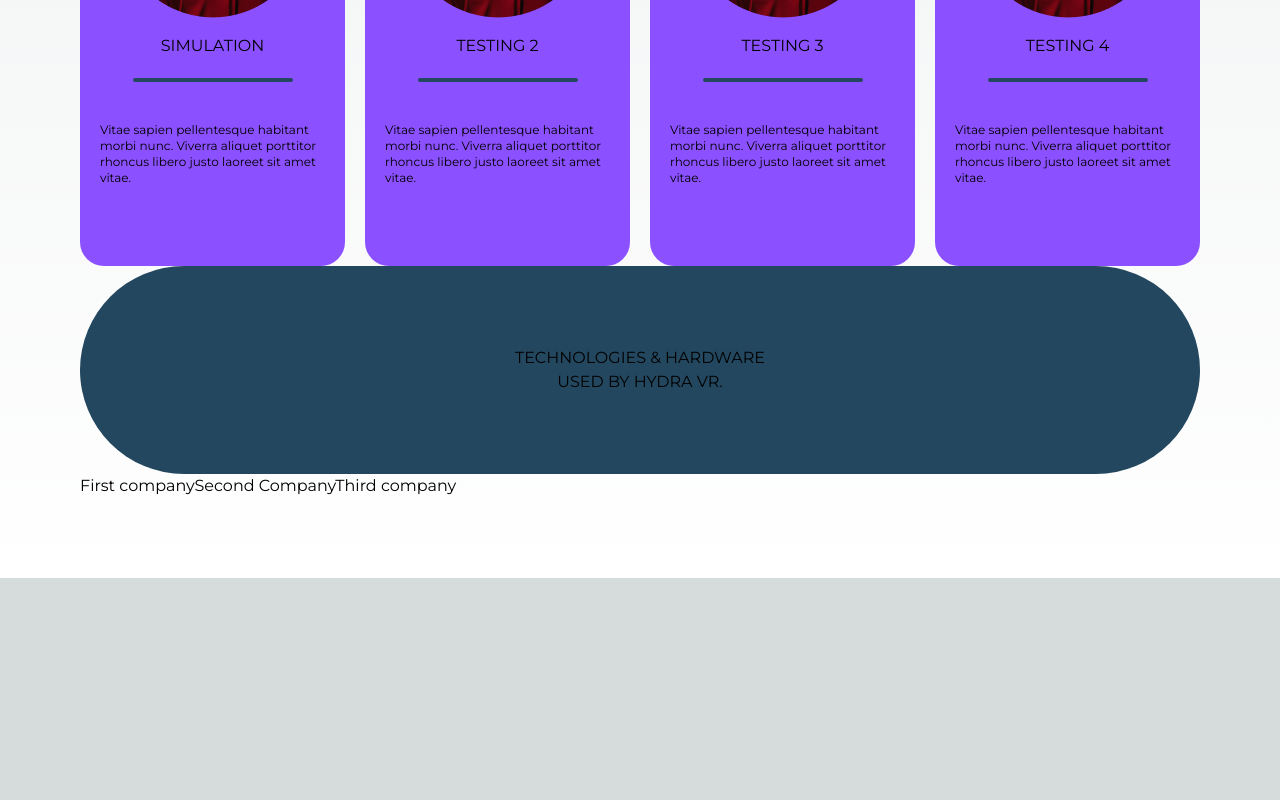
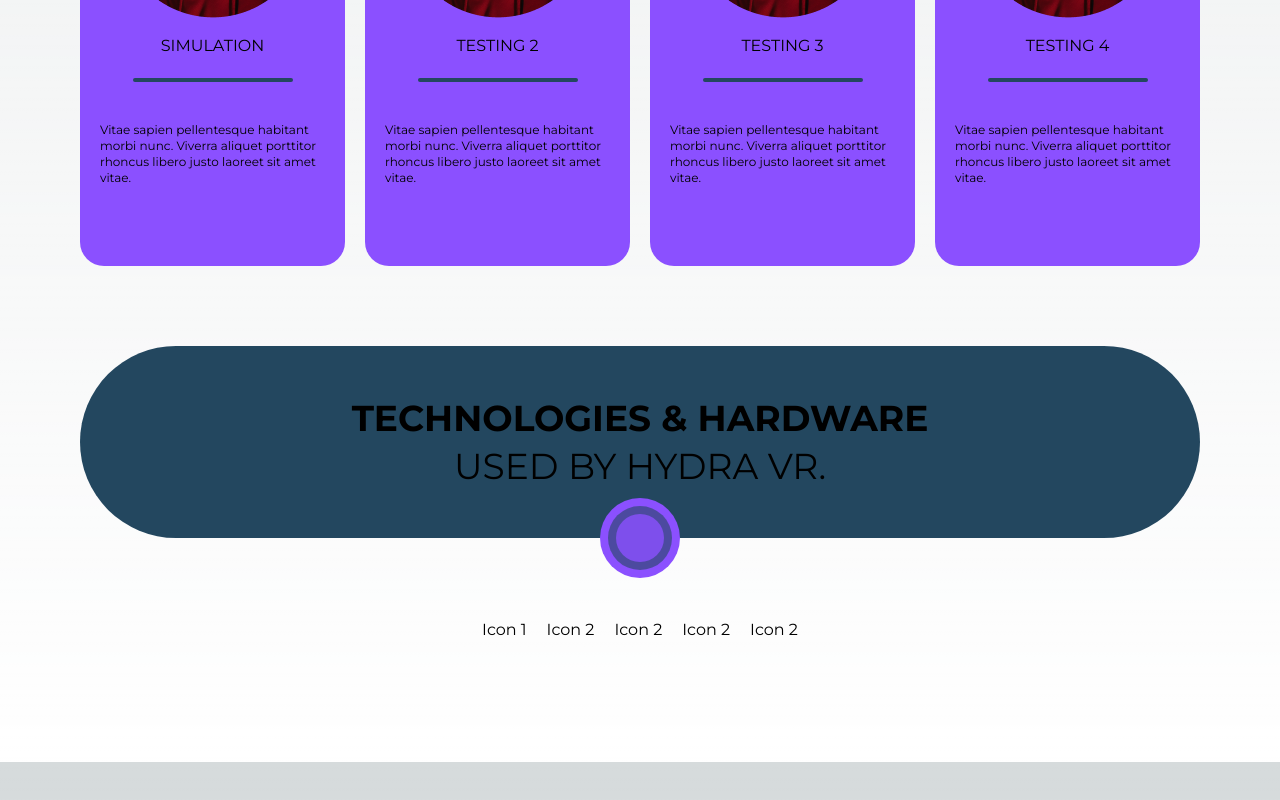
Before and after one commit to albertBarsegyan/personal-webpage, a Next.js app: page / in a window 1280 px wide. Shown: the part 1906-2706 px from the top of the page. Before the commit the page ends 2484 px from the top, so only its background shows below. Built offline with nearby package versions, Linux system fonts and the light colour scheme.

Commit message:
feat: contact us

```diff
--- a/src/app/page.tsx
+++ b/src/app/page.tsx
@@ -2,6 +2,7 @@
 import { AboutUsSection } from '@/components/about-us-section/about-us-section';
 import { ReasonSection } from '@/components/reason-section/reason-section';
 import { CompaniesSection } from '@/components/companies-section/companies-section';
+import { ContactUs } from '@/components/contact-us/contact-us';
 
 export default function Home() {
   return (
@@ -10,7 +11,7 @@
       <AboutUsSection/>
       <ReasonSection/>
       <CompaniesSection/>
-      {/*<ContactUs/>*/}
+      <ContactUs/>
       {/*<Footer/>*/}
     </div>
   );
--- a/src/components/common/card/card.tsx
+++ b/src/components/common/card/card.tsx
@@ -14,7 +14,7 @@
   return (
     <div className="p-5 rounded-3xl bg-blueberry-300 flex justify-center flex-col pt-10 pb-20 max-w-80">
       <div className='mx-auto w-full relative max-w-48 h-48'>
-        <Image className='w-full h-full top-0 left-0 object-cover rounded-full' objectFit="cover" fill width={imageWidth} src={data.imageSrc} alt={data.imageAlt}/>
+        <Image className='w-full h-full top-0 left-0 object-cover rounded-full' fill width={imageWidth} src={data.imageSrc} alt={data.imageAlt}/>
       </div>
 
       <div className='mt-4 flex flex-col justify-center items-center'>
--- a/src/components/companies-section/companies-section.tsx
+++ b/src/components/companies-section/companies-section.tsx
@@ -1,29 +1,36 @@
-import { Fragment } from 'react';
-
-const Companies = [
-  { id:0,
-    content:'First company'
+const companiesList = [
+  { id: 0,
+    content: <div>Icon 1</div>
   },
-  { id:1,
-    content:'Second Company'
+  { id: 2,
+    content: <div>Icon 2</div>
   },
-  { id:2,
-    content:'Third company'
-  }
+  { id: 3,
+    content: <div>Icon 2</div>
+  },
+  { id: 4,
+    content: <div>Icon 2</div>
+  },
+  { id: 5,
+    content: <div>Icon 2</div>
+  },
 ];
 
 export function CompaniesSection() {
+
   return (
-    <div>
-      <div className='rounded-full w-full bg-blue-gray-900 py-20 flex flex-col justify-center items-center'>
-        <span>TECHNOLOGIES & HARDWARE</span>
-        <p>USED BY HYDRA VR.</p>
-        <div></div>
+    <div className='mt-20'>
+      <div className='relative w-full h-48 rounded-full flex flex-col items-center justify-center bg-blue-gray-900'>
+        <p className='text-4xl font-bold'>TECHNOLOGIES & HARDWARE</p>
+        <p className='text-4xl mt-2'>USED BY HYDRA VR.</p>
+        <div className='w-20 h-20 rounded-full absolute -bottom-10 bg-blueberry-300'></div>
+        <div className='w-16 h-16 rounded-full absolute bg-opacity-60 -bottom-8 bg-blue-gray-900'></div>
+        <div className='w-12 h-12 rounded-full absolute bg-opacity-80 -bottom-6 bg-blueberry-300'></div>
       </div>
 
-      <div>
-        {Companies.map(company => <Fragment key={company.id}>{company.content}</Fragment>)}
+      <div className='flex flex-wrap items-center justify-center mt-20 gap-5'>
+        {companiesList.map(company => <div key={company.id}>{company.content}</div>)}
       </div>
     </div>
   );
-};
+}
--- /dev/null
+++ b/src/components/contact-us/contact-us.tsx
@@ -0,0 +1,7 @@
+export function ContactUs() {
+  return (
+    <div className='mt-10'>
+
+    </div>
+  );
+};
--- a/src/components/hero-section/hero-section.tsx
+++ b/src/components/hero-section/hero-section.tsx
@@ -5,7 +5,7 @@
 import { MailIcon } from '@/icons/mail-icon';
 import { PhoneIcon } from '@/icons/phone-icon';
 
-const separator = <div className='h-28 w-px bg-blueberry-200 rounded-3xl mx-10'/>;
+const separator = <div className='h-28 w-px bg-blueberry-200 rounded-3xl'/>;
 
   export function HeroSection() {
   return (
@@ -26,7 +26,7 @@
         </div>
       </div>
 
-      <div className='flex items-center justify-center flex-row p-6 rounded-full bg-blue-gray-900 mt-20'>
+      <div className='flex items-center justify-between flex-row p-6 rounded-full bg-blue-gray-900 mt-20'>
         <div className='flex flex-row items-center gap-x-2'>
           <div>
             <MapCheckIcon/>
--- a/src/components/layout/page-layout/page-layout.tsx
+++ b/src/components/layout/page-layout/page-layout.tsx
@@ -2,8 +2,10 @@
 
 export function PageLayout({ children }: PropsWithChildren) {
   return (
-    <div className='px-20 pb-20'>
-      {children}
+    <div className='px-20 pb-20 flex justify-center'>
+      <div className='max-w-7xl'>
+        {children}
+      </div>
     </div>
   );
 }
--- a/src/components/reason-section/reason-section.tsx
+++ b/src/components/reason-section/reason-section.tsx
@@ -53,8 +53,8 @@
       </div>
 
       <div className='flex flex-row items-center mt-20 gap-x-5 justify-center'>
-        {BestPoints.map(({ id, ...data }) => (<Card  key={id} data={data}/>))}
+        {BestPoints.map(({ id, ...data }) => <Card  key={id} data={data}/>)}
       </div>
     </div>
   );
-};
+}
```
